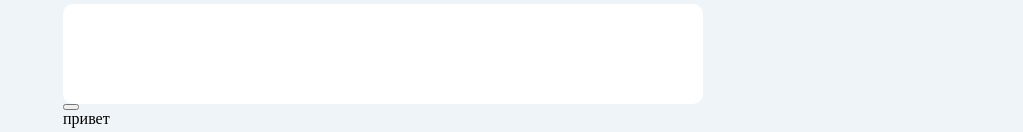
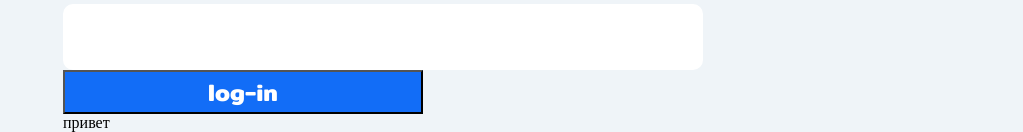
Before and after one commit to m1duza/gameStore, a React (Vite) app: page / in a window 1280 px wide. Shown: the part 868-1000 px from the top of the page, without its empty margins (257-1280 px from the left). Built offline with nearby package versions, Linux system fonts and the light colour scheme.

Commit message:
good13 🎉

```diff
--- a/src/Games.css
+++ b/src/Games.css
@@ -188,3 +188,12 @@ h2{
     color: var(--white-color);
     font-family: "Mitr", sans-serif;
 }
+.log-in-button{
+    width: 360px;
+    height: 60px;
+    background-color: var(--blue-color);
+    color: var(--white-color);
+    font-family: "Mitr", sans-serif;
+    font-weight: 600;
+    font-size: 24px;
+}
--- a/src/Games.jsx
+++ b/src/Games.jsx
@@ -96,7 +96,7 @@ const Games = () => {
           <div className="main_left_side_bottom_line"></div>
         </div>
         <div className="block_for_ad"></div>
-        <button className='' id='log-in-in-vk'></button>
+        <button className='log-in-button' id='log-in-in-vk'>log-in</button>
 
         <VKComments />
 
```
